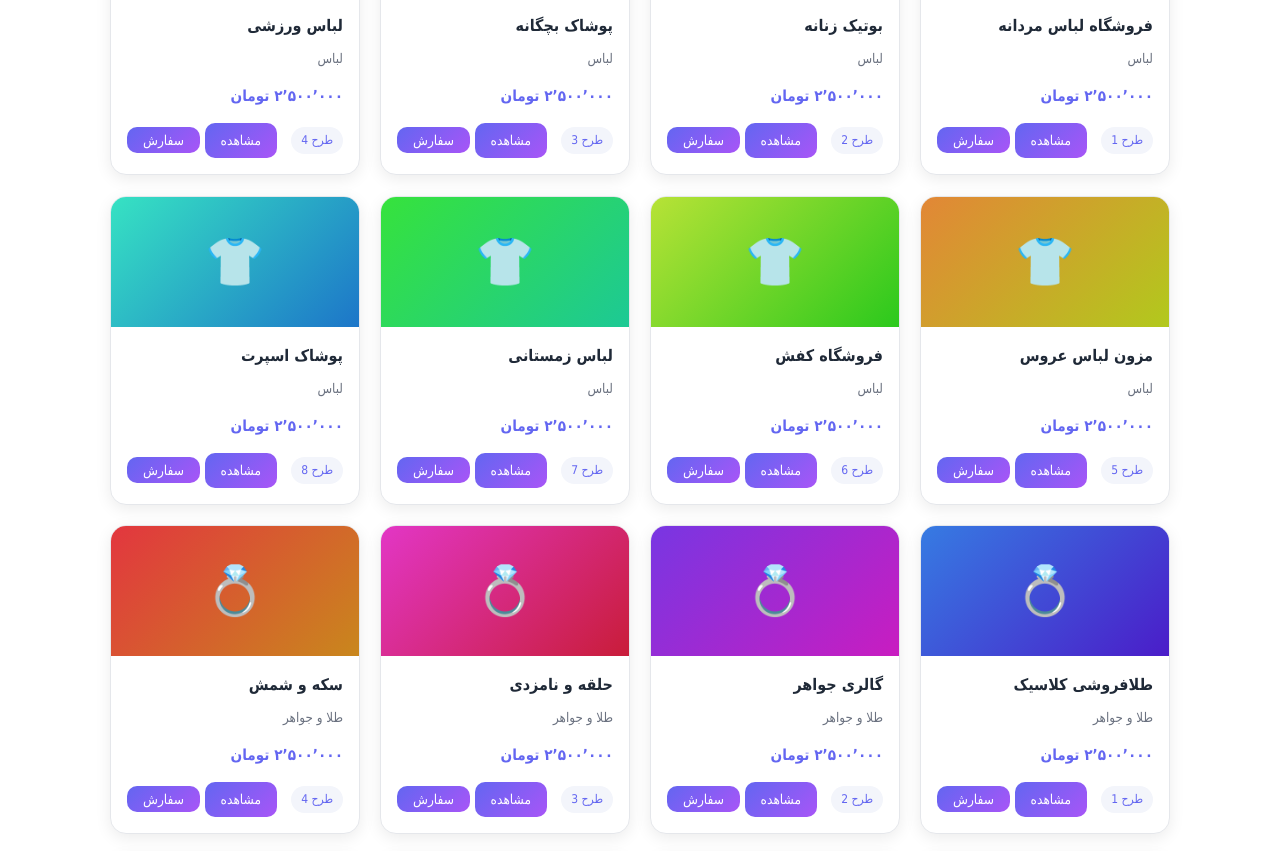
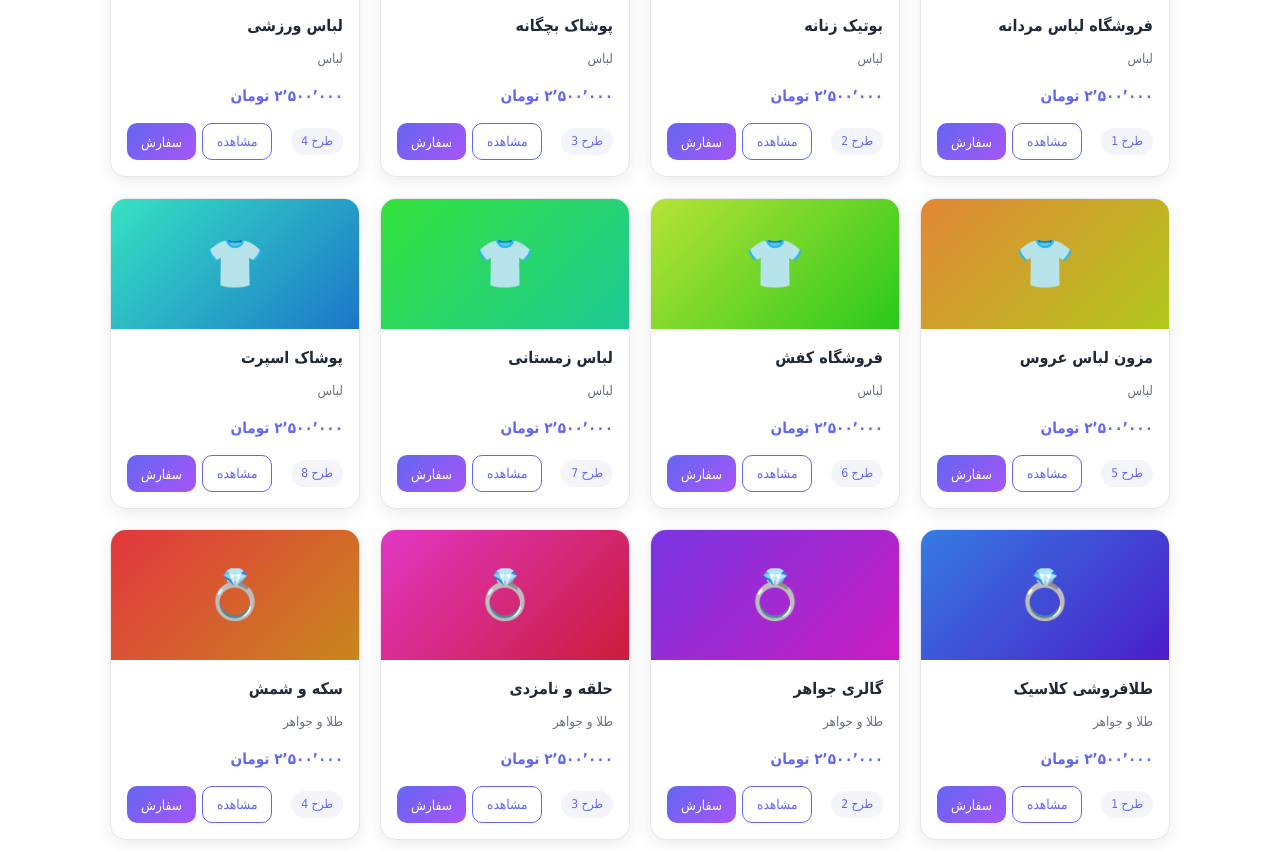
Before and after one commit to aghilrahimpor4-ctrl/test, a plain HTML site: page samples.html in a window 1280 px wide. Shown: the part 707-1558 px from the top of the page. Drawn offline with Linux system fonts and the light colour scheme.

Commit message:
Update style.css

```diff
--- a/style.css
+++ b/style.css
@@ -242,3 +242,7 @@ a { color: inherit; text-decoration: none; }
   .nav.open { display: flex; }
   .plan.featured { transform: none; }
 }
+.btns { display: flex; gap: 6px; }
+.btn-ghost { background: transparent; color: var(--primary); border: 1px solid var(--primary); }
+.btn-ghost:hover { background: var(--primary); color: #fff; }
+.sample .btn { padding: 5px 14px; font-size: .85rem; }
```
